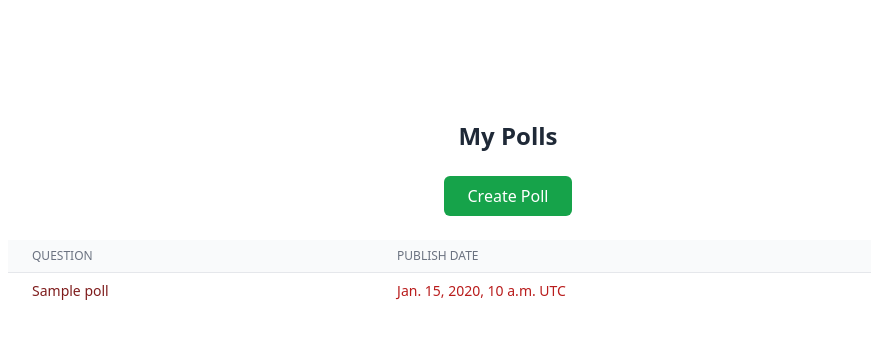
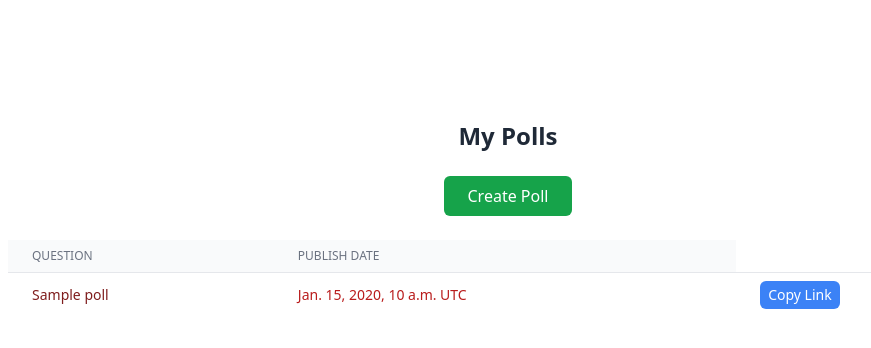
Before and after one commit to Imhotep-Tech/imhotep_polls, a Django app: page /dashboard/ in a window 1280 px wide. Shown: the part 64-412 px from the top of the page, without its empty margins (132-1003 px from the left). Run offline with Django 5.2, Linux system fonts and the light colour scheme; a user stored in the database is signed in; tables that the repository leaves empty hold one stand-in row (values such as "Sample post"); some libraries are stand-ins or nearby versions.

Commit message:
added the generate sharble link

```diff
--- a/polls_app/models.py
+++ b/polls_app/models.py
@@ -1,6 +1,7 @@
 from django.db import models
 from django.contrib.auth.models import User, AbstractUser
 from django.conf import settings
+from django.urls import reverse
 
 # Create your models here.
 
@@ -14,6 +15,9 @@ class Poll(models.Model):
 
     # the date where this poll was created
     pub_date = models.DateTimeField(auto_now_add=True)
+
+    def generate_link(self, request):
+        return request.build_absolute_uri(reverse('vote_to_poll') + f'?poll_id={self.id}')
 
     def __str__(self):
         return self.question
--- a/polls_app/templates/dashboard.html
+++ b/polls_app/templates/dashboard.html
@@ -37,7 +37,9 @@
                             </form>
                         </td>
                         <td class="px-4 py-2 whitespace-nowrap text-sm text-red-700">{{ poll.pub_date }} UTC</td>
-
+                        <td class="px-4 py-2 whitespace-nowrap text-sm">
+                          <button class="bg-blue-500 text-white px-2 py-1 rounded" onclick="copyToClipboard('{{ poll.shareable_link }}')">Copy Link</button>
+                        </td>
                         <!-- <td>
                           <form action="" method="post">
                             <input type="hidden" value="{{skill.skills_id}}" name="skills_id">
--- a/polls_app/urls.py
+++ b/polls_app/urls.py
@@ -15,4 +15,5 @@ urlpatterns = [
     path("dashboard/",user.dashboard , name="dashboard"),
     path("create_poll/",user.create_poll , name="create_poll"),
     path("poll_details/",user.poll_details , name="poll_details"),
+    path("vote_to_poll/",user.vote_to_poll , name="vote_to_poll"),
 ]
--- a/polls_app/user.py
+++ b/polls_app/user.py
@@ -7,6 +7,10 @@ from django.contrib import messages
 @login_required
 def dashboard(request):
     polls = Poll.objects.filter(created_by_id=request.user.id)
+
+    for poll in polls:
+        poll.shareable_link = poll.generate_link(request)
+
     context = {
         "username": request.user.username,
         "polls": polls
@@ -43,6 +47,8 @@ def poll_details(request):
     poll_id = request.GET.get("poll_id")
 
     poll = Poll.objects.get(id=poll_id)
+    poll.shareable_link = poll.generate_link(request)
+    print(poll.shareable_link)
     choices = Choice.objects.filter(poll_id=poll_id)
 
     context = {
@@ -51,3 +57,6 @@ def poll_details(request):
         "choices":choices
     }
     return render(request, "poll_details.html", context)
+
+def vote_to_poll(request):
+    return render(request, "vote_to_poll.html")
--- a/static/main.js
+++ b/static/main.js
@@ -68,3 +68,11 @@ document.addEventListener('DOMContentLoaded', function() {
         }
     });
 });
+
+function copyToClipboard(text) {
+    navigator.clipboard.writeText(text).then(function() {
+        alert('Link copied to clipboard');
+    }, function(err) {
+        console.error('Could not copy text: ', err);
+    });
+}
```
